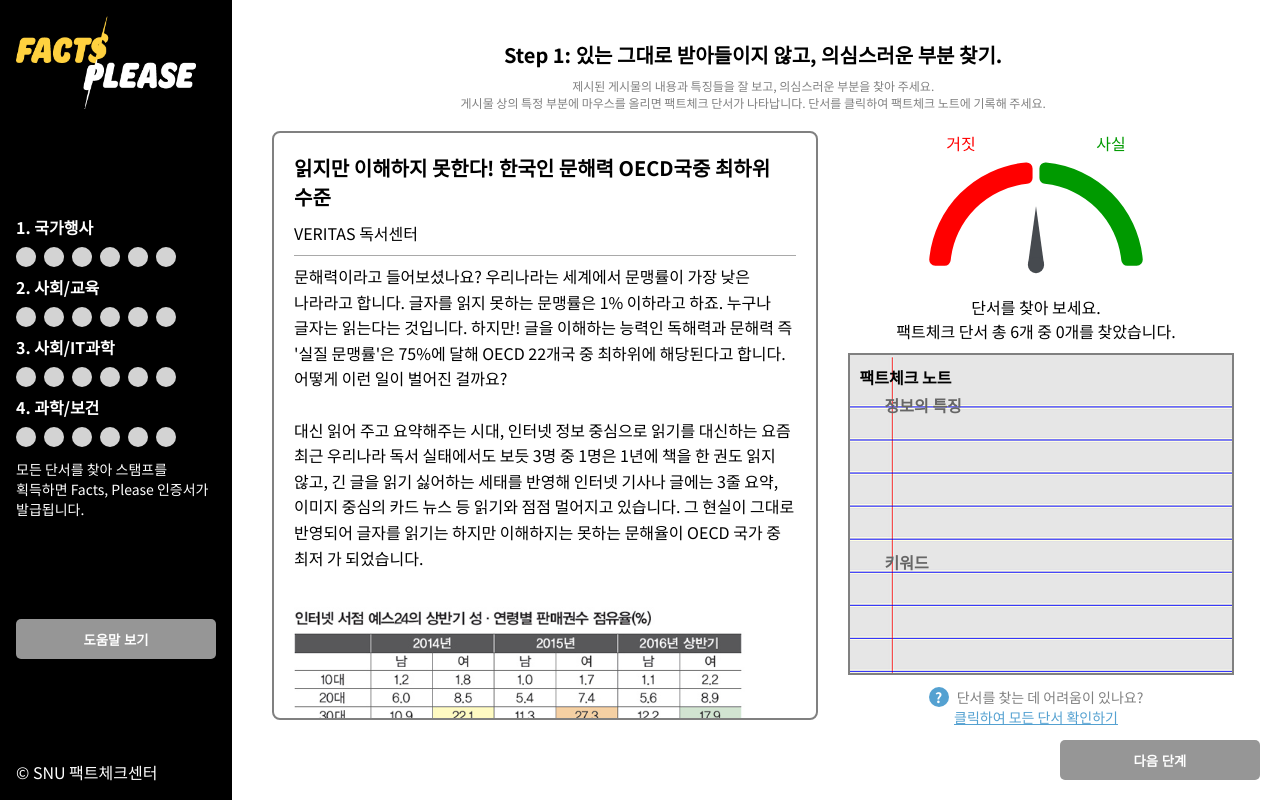
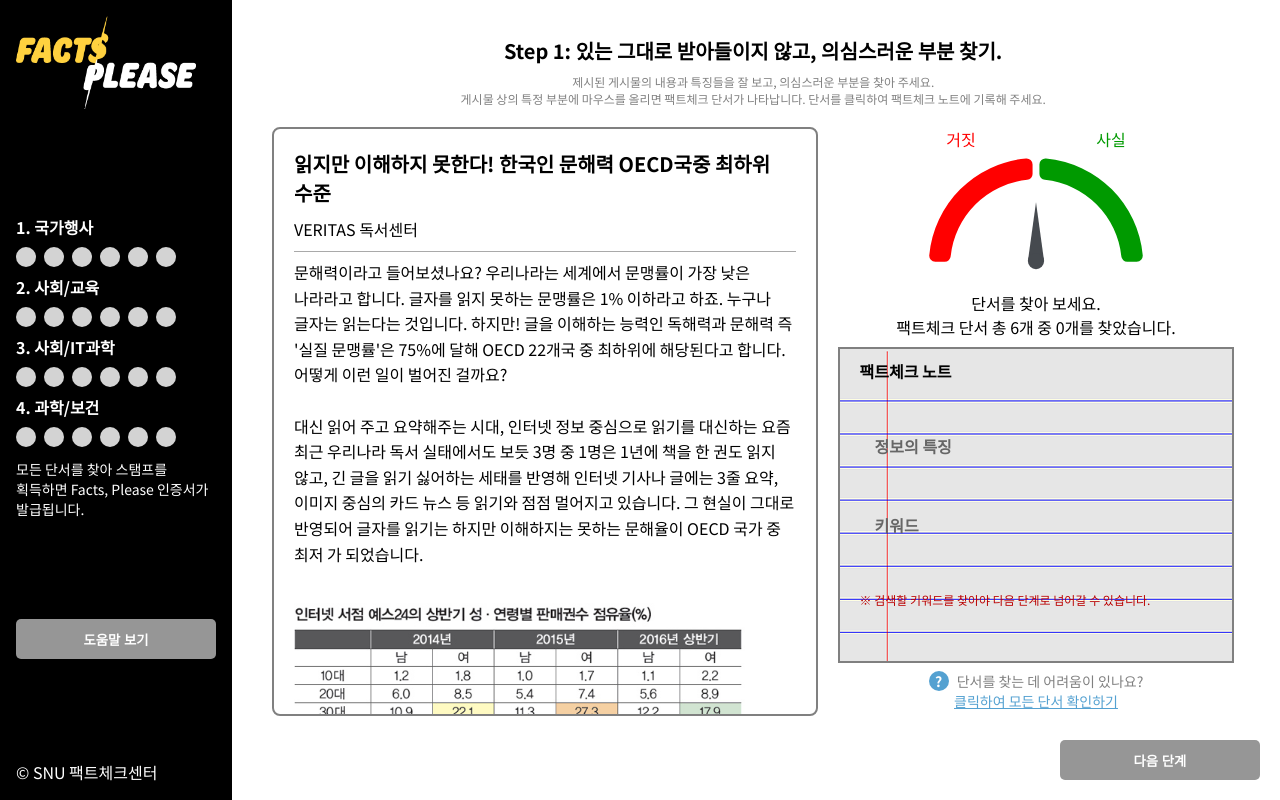
Before and after one commit to snu-factchecker/snu-factchecker.github.io, a React (Create React App) app: page /topic/2 in a window 1280 px wide. Built offline with nearby package versions, Linux system fonts and the light colour scheme.

Commit message:
Add conditional cluecount

```diff
--- a/src/QuizPage/Quiz2.js
+++ b/src/QuizPage/Quiz2.js
@@ -528,6 +528,10 @@ class QuizPage2 extends React.Component {
                                     </div>
                                     <div>{keywords}</div>
                                 </div>
+                                <div id="warning">
+                                    ※ 검색할 키워드를 찾아야 다음 단계로 넘어갈
+                                    수 있습니다.
+                                </div>
                             </div>
                             <div id="hint-wrapper">
                                 <div id="hint-area">
--- a/src/QuizPage/Quiz3.js
+++ b/src/QuizPage/Quiz3.js
@@ -684,6 +684,10 @@ class QuizPage3 extends React.Component {
                                     </div>
                                     <div>{keywords}</div>
                                 </div>
+                                <div id="warning">
+                                    ※ 검색할 키워드를 찾아야 다음 단계로 넘어갈
+                                    수 있습니다.
+                                </div>
                             </div>
                             <div id="hint-wrapper">
                                 <div id="hint-area">
--- a/src/QuizPage/Quiz5.js
+++ b/src/QuizPage/Quiz5.js
@@ -583,6 +583,10 @@ class QuizPage5 extends React.Component {
                                     </div>
                                     <div>{keywords}</div>
                                 </div>
+                                <div id="warning">
+                                    ※ 검색할 키워드를 찾아야 다음 단계로 넘어갈
+                                    수 있습니다.
+                                </div>
                             </div>
                             <div id="hint-wrapper">
                                 <div id="hint-area">
--- a/src/QuizPage/QuizPage.js
+++ b/src/QuizPage/QuizPage.js
@@ -572,11 +572,19 @@ class QuizPage extends React.Component {
                                         this.state.factScore + 50
                                     )}
                                 </div>
-                                <div>
-                                    팩트체크 단서 총 6개 중{" "}
-                                    {this.state.cluesCollected.length}개를
-                                    찾았습니다.
-                                </div>
+                                {this.state.currentStep == 0 &&
+                                this.state.cluesCollected.length == 3 ? (
+                                    <div>
+                                        1단계의 단서를 모두 찾았습니다! 다음
+                                        단계로 넘어가 주세요.
+                                    </div>
+                                ) : (
+                                    <div>
+                                        팩트체크 단서 총 6개 중{" "}
+                                        {this.state.cluesCollected.length}개를
+                                        찾았습니다.
+                                    </div>
+                                )}
                             </div>
                             <div id="notebook">
                                 <div id="title">팩트체크 노트</div>
--- a/src/QuizPage/QuizPage.scss
+++ b/src/QuizPage/QuizPage.scss
@@ -75,7 +75,7 @@
 #quiz {
     padding: 16px;
     display: grid;
-    margin-top: 3vh;
+    margin-top: 2.5vh;
     height: 85vh;
     grid-template-rows: auto 1fr;
     grid-template-columns: 55% 40%;
@@ -401,7 +401,6 @@
         }
         #hint-wrapper {
             font-size: 14px;
-            margin: 12px;
             color: gray;
             #hint-area {
                 display: flex;
@@ -432,14 +431,14 @@
         text-align: left;
         padding: 10px;
         border: 2px gray solid;
-        margin: 10px 0 0 10px;
+        margin: 8px 0;
         justify-self: stretch;
 
         background-color: rgb(255, 207, 87);
         background-image: url(./notebook.png);
         background-position-x: center;
         display: grid;
-        grid-template-rows: 20px 50% 20% auto;
+        grid-template-rows: 20px auto 20% fit-content;
         row-gap: 8px;
 
         #warning {
@@ -448,6 +447,7 @@
 
         #title {
             font-weight: 700;
+            padding: 0 10px;
         }
 
         .values {
@@ -461,7 +461,7 @@
         }
         .notebook-title {
             font-weight: 700;
-            margin: 0 0 10px;
+            margin: 0 0 4px;
             color: #666666;
         }
 
@@ -473,6 +473,7 @@
         }
         #warning {
             color: rgb(187, 0, 0);
+            padding: 0 10px;
         }
     }
 
```
